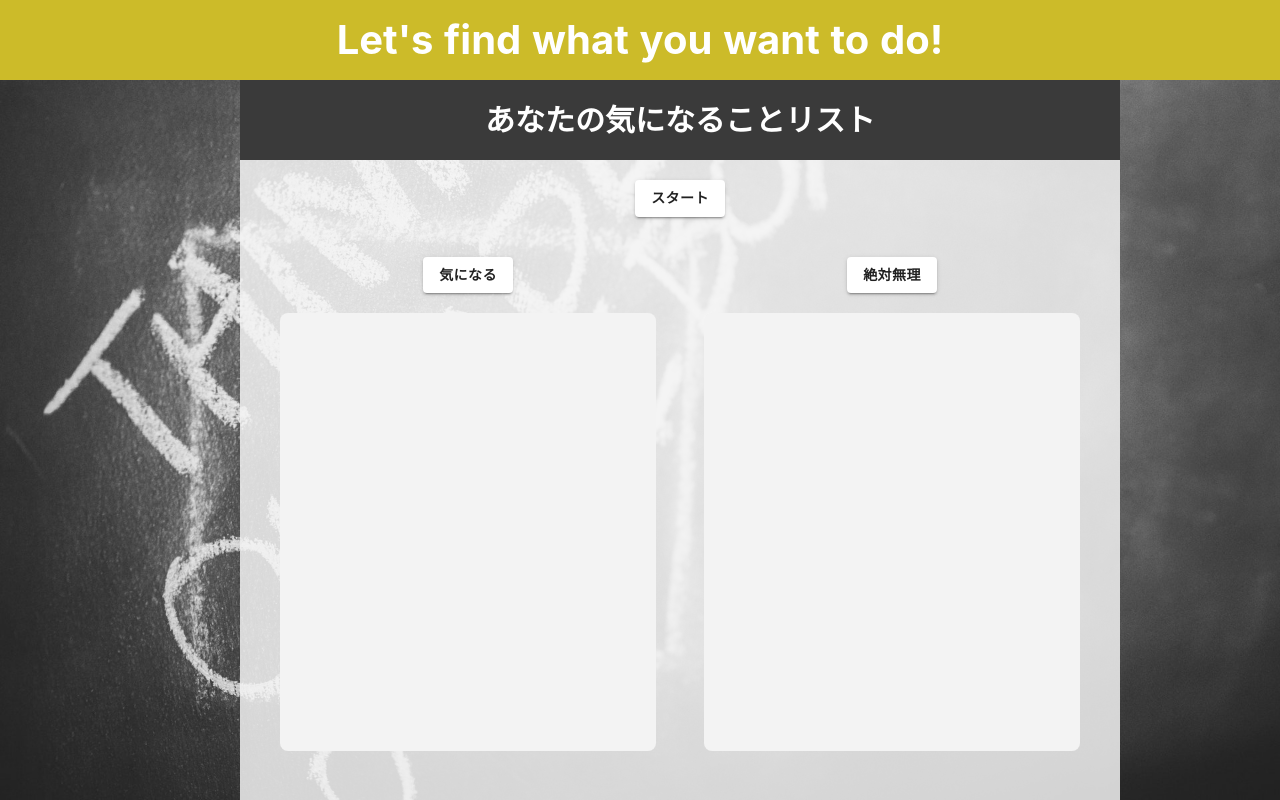
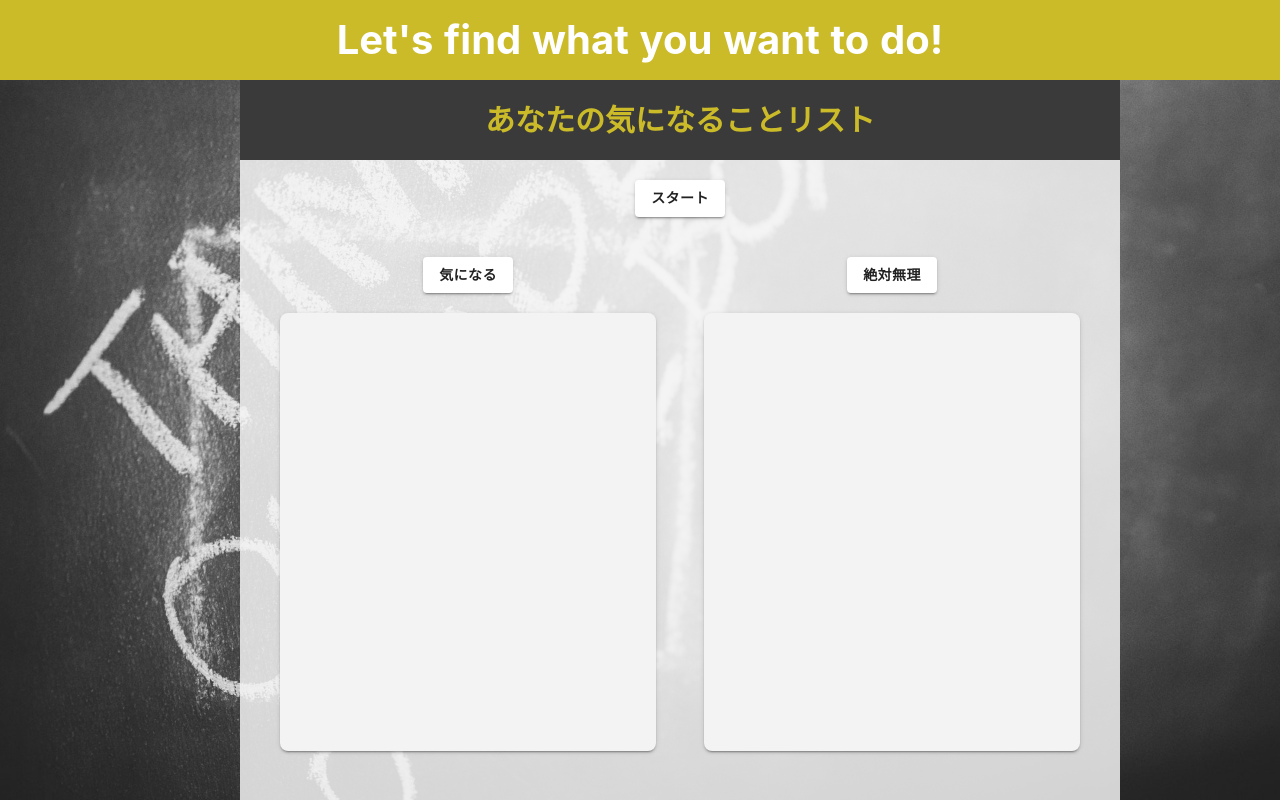
Before and after one commit to tack-k/get-started, a React (Create React App) app: page / in a window 1280 px wide. Built offline with nearby package versions, Linux system fonts and the light colour scheme.

Commit message:
ボタン表示の切り替え

```diff
--- a/src/components/WannaDo.jsx
+++ b/src/components/WannaDo.jsx
@@ -1,11 +1,13 @@
 import React from 'react'
 
 const WannaDo = (props) => {
-  const {content, dataset} = props;
+  const {content, dataset, color} = props;
   const lastData = dataset.wannaDo.length
 
   return (
-  <p className="title">{lastData === 0 ? "" : content}</p>
+  <p className="title" style={{
+    color
+  }}>{lastData === 0 ? "Finish" : content}</p>
   )
 }
 
--- a/src/index.css
+++ b/src/index.css
@@ -181,7 +181,6 @@ button {
   margin: 0 auto;
   background-color: #3a3a3a;
   padding: 0 5%;
-  color: #FFFFFF;
 }
 
 .interesting {
@@ -201,6 +200,7 @@ button {
   margin-top: 20px;
   text-align: left;
   border-radius: 8px;
+  box-shadow: 0px 3px 1px -2px rgba(0,0,0,0.2), 0px 2px 2px 0px rgba(0,0,0,0.14), 0px 1px 5px 0px rgba(0,0,0,0.12);
 }
 
 .list {
```
Also changed, not shown: 1 other file (tests, documents, lock files or other folders).
